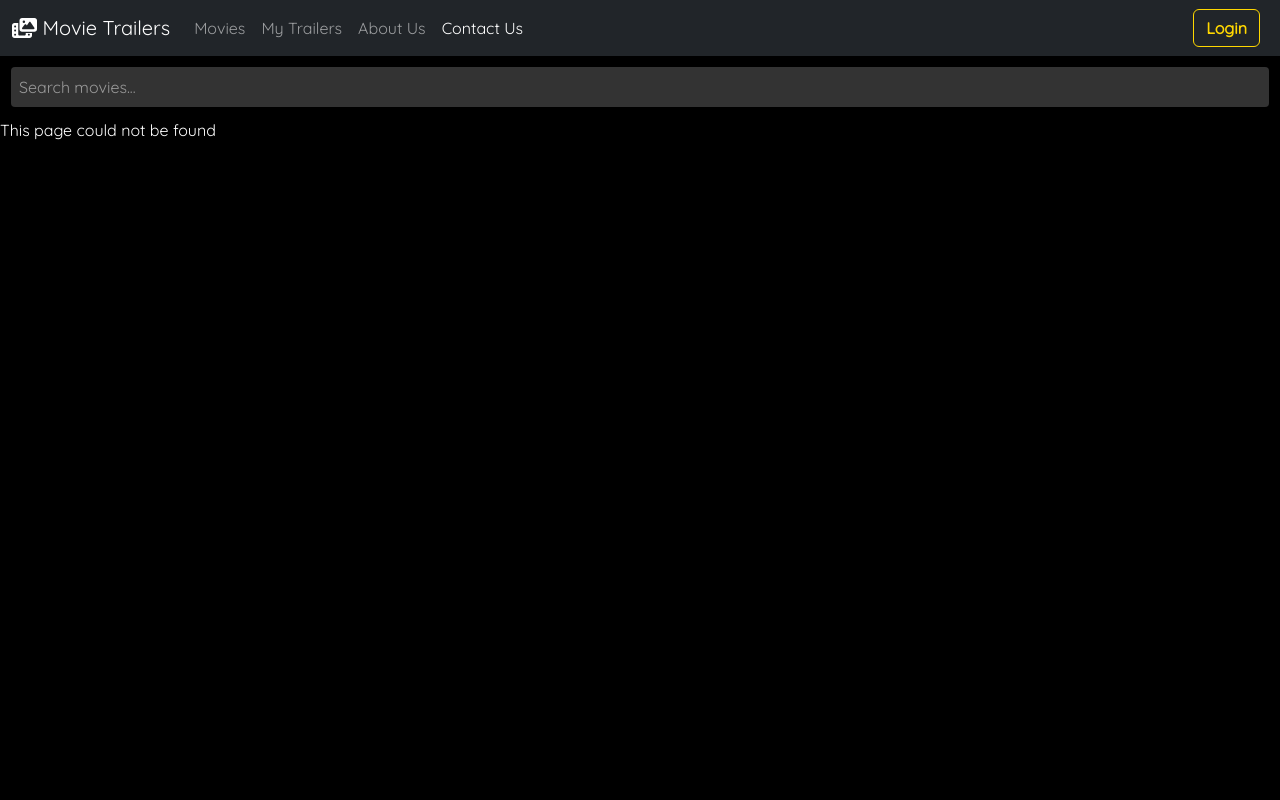
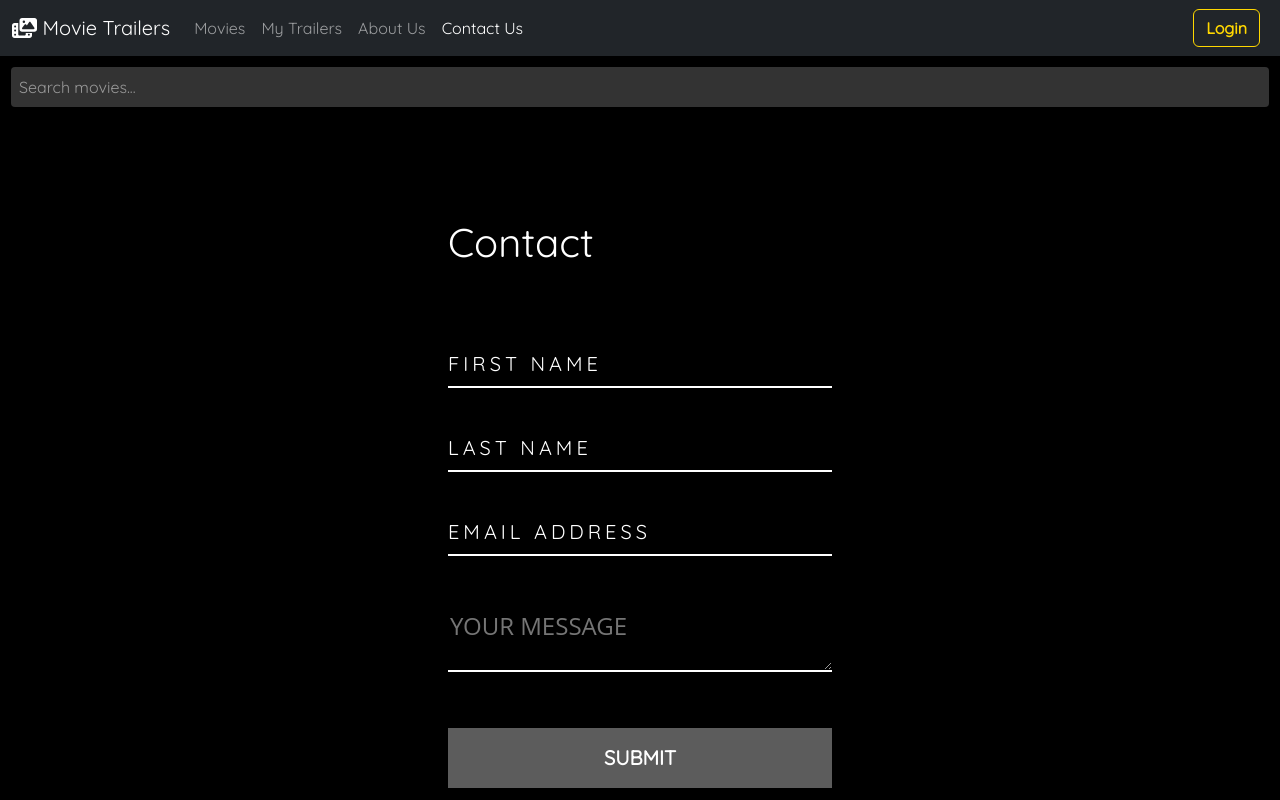
Before and after one commit to mihaylov-simeon/Movie-trailer-application, a React (Create React App) app in the folder movie-trailer-application-client/: page /contactUs in a window 1280 px wide. Built offline with nearby package versions, Linux system fonts and the light colour scheme; no server answers.

Commit message:
client-side-changes

```diff
--- a/movie-trailer-application-client/package.json
+++ b/movie-trailer-application-client/package.json
@@ -15,6 +15,7 @@
     "axios": "^1.6.0",
     "bootstrap": "^5.2.3",
     "cors": "^2.8.5",
+    "emailjs-com": "^3.2.0",
     "react": "^18.2.0",
     "react-bootstrap": "^2.7.0",
     "react-dom": "^18.2.0",
--- a/movie-trailer-application-client/src/App.js
+++ b/movie-trailer-application-client/src/App.js
@@ -12,6 +12,7 @@ import LoginJSS from './components/login/LoginJSS';
 import SearchBar from './components/search/SearchBar';
 import AboutUs from './components/aboutus/AboutUs';
 import Favorites from './components/favorites/Favorites';
+import ContactForm from './components/contacts/ContactForm'
 import { AuthProvider } from "./components/authentication/AuthProvider";
 
 function App() {
@@ -93,6 +94,7 @@ function App() {
             <Route path="/login" element={<LoginJSS />} />
             <Route path="/aboutUs" element={<AboutUs />} />
             <Route path="/favorites" element={<Favorites />} />
+            <Route path="/contactUs" element={<ContactForm />} />
           </Route>
         </Routes>
       </AuthProvider>
--- /dev/null
+++ b/movie-trailer-application-client/src/components/contacts/ContactForm.css
@@ -0,0 +1,111 @@
+.contact-form {
+    text-align: left;
+    margin: auto;
+    width: 30%;
+    display: flex;
+    flex-direction: column;
+    padding-top: 100px;
+  }
+
+  h1 {
+    padding-bottom: 50px;
+  }
+
+  .contact-label {
+    display: block;
+    letter-spacing: 4px;
+    padding-top: 30px;
+  }
+
+  .label-text-contacts {
+    color: #fff;
+    cursor: text;
+    font-size: 20px;
+    line-height: 20px;
+    text-transform: uppercase;
+    transform: translateY(-34px);
+    transition: all 0.3s;
+  }
+
+  .text-contacts-area {
+    background-color: transparent;
+    border: 0;
+    border-bottom: 2px solid #fff;
+    font-size: 18px;
+    width: 100%;
+    color: #fff;
+    font-family: 'Open Sans', Helvetica;
+    font-size: 20px;
+    text-transform: uppercase;
+  }
+
+  .contact-form > .contact-label:nth-child(5) > .text-contacts-area {
+    margin-bottom: 30px;
+ }
+
+ .contact-form > .contact-label:nth-child(5) > .text-contacts-area::placeholder {
+    font-size: 1.5rem;
+    text-align: left;
+ }
+
+
+ .contact-label:focus + .label-text-contacts {
+    color: #fff;
+    font-size: 13px;
+    transform: translateY(-74px);
+  }
+
+  .contact-label:valid + .label-text-contacts {
+    font-size: 13px;
+    transform: translateY(-74px);
+  }
+
+  .input-contacts,
+  .text-contacts-area {
+    background-color: transparent;
+    border: 0;
+    border-bottom: 2px solid #fff;
+    color: #fff;
+    font-size: 20px;
+    outline: 0;
+    text-align: center;
+    transition: all 0.3s;
+    width: 100%;
+  }
+
+  .input-contacts:focus,
+  .text-contacts-area:focus {
+    text-align: left;
+    & + .label-text-contacts {
+      color: #fff;
+      font-size: 13px;
+      transform: translateY(-74px);
+    }
+
+    &:valid + .label-text-contacts {
+      font-size: 13px;
+      transform: translateY(-74px);
+    }
+  }
+
+  .contacts-btn {
+    background-color: #5C5C5C;
+    border: none;
+    color: #fff;
+    cursor: pointer;
+    font-size: 20px;
+    margin-top: 20px;
+    padding: 15px 30px;
+    text-transform: uppercase;
+    transition: all 0.3s;
+    font-weight: bold;
+  }
+
+  .contacts-btn:hover,
+  .contacts-btn:focus {
+    background-color: gold;
+    color: #000000;
+    font-weight: bold;
+    border: none;
+    border-radius: 30px;
+  }
--- /dev/null
+++ b/movie-trailer-application-client/src/components/contacts/ContactForm.js
@@ -0,0 +1,64 @@
+import React from 'react';
+import './ContactForm.css';
+
+const ContactForm = () => {
+
+    const handleSubmit = async (e) => {
+        e.preventDefault();
+
+        // Your form handling logic goes here
+
+        const formData = new FormData(e.target);
+
+        try {
+          const response = await fetch("https://formspree.io/f/mgejbnga", {
+            method: "POST",
+            body: formData,
+            headers: {
+              'Accept': 'application/json',
+            },
+          });
+
+          if (response.ok) {
+            alert("Form submitted successfully!");
+          } else {
+            alert("Form submission failed.");
+          }
+        } catch (error) {
+          console.error("Error submitting the form:", error);
+        }
+
+        // Clear the form fields
+        e.target.reset();
+      };
+  return (
+    <div>
+      <form
+        className='contact-form'
+        action="https://formspree.io/f/mgejbnga"
+        method="POST"
+        onSubmit={handleSubmit}
+        >
+      <h1>Contact</h1>
+      <label className='contact-label'>
+        <input name='firstName' type="text" className='input-contacts' required />
+        <div className="label-text-contacts">First Name</div>
+      </label>
+      <label className='contact-label'>
+        <input name='lastName' type="text" className='input-contacts' required />
+        <div className="label-text-contacts">Last Name</div>
+      </label>
+      <label className='contact-label'>
+        <input name='email' type="email" className='input-contacts' required />
+        <div className="label-text-contacts">Email Address</div>
+      </label>
+      <label className='contact-label'>
+        <textarea name='message' className='text-contacts-area' placeholder='Your message'></textarea>
+      </label>
+      <button className='contacts-btn'>Submit</button>
+    </form>
+      </div>
+  );
+};
+
+export default ContactForm;
--- a/movie-trailer-application-client/src/components/hero/Hero.css
+++ b/movie-trailer-application-client/src/components/hero/Hero.css
@@ -83,6 +83,16 @@ body {
 .movie-review-button-container > button {
     width: 200px;
     margin-left: 30px;
+    background-color: gold;
+    color: black;
+    font-weight: bold;
+    border: none;
+}
+
+.movie-review-button-container > button:hover {
+  background-color: black;
+  color: gold;
+  font-weight: bold;
 }
 
 .view-toggle-button-container {
@@ -92,11 +102,14 @@ body {
   .view-toggle-button-container button {
     font-size: 14px;
     padding: 8px 16px;
+    background-color: gold;
+    color: black;
+    font-weight: bold;
   }
 
   .view-toggle-button-container > button:hover {
-    background-color: gold;
-    color: black;
+    background-color: black;
+    color: gold;
     font-weight: bold;
   }
 
--- a/movie-trailer-application-client/src/components/login/LoginStyle.css
+++ b/movie-trailer-application-client/src/components/login/LoginStyle.css
@@ -46,9 +46,12 @@
   -webkit-transition: all 0.3 ease;
   transition: all 0.3 ease;
   cursor: pointer;
+  border-radius: 10px;
 }
 .form button:hover,.form button:active,.form button:focus {
   background: rgb(160, 115, 67);
+  border-radius: 30px;
+  transition: 0.5s;
 }
 .form .message {
   margin: 15px 0 0;
```
Also changed, not shown: 1 other file (tests, documents, lock files or other folders).
